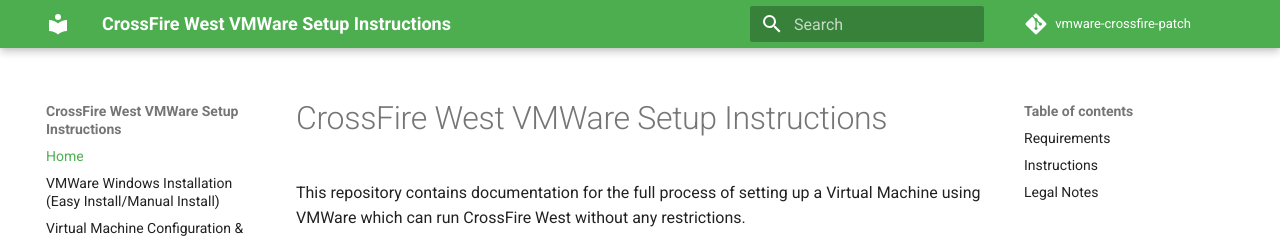
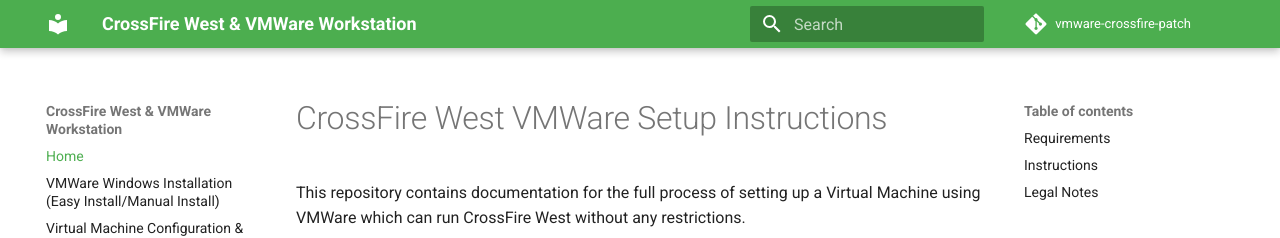
Before and after one commit to cfna/vmware-docs, an MkDocs documentation site: the page built from pages/index.md, in a window 1280 px wide. Shown: the top 238 px of the page. Built offline with MkDocs 1.6.1 and Material for MkDocs 9.7.7, drawn with Linux system fonts in a browser that asks for light colours; comment, search, counter and statistics services are not loaded.

Commit message:
Updated site title

```diff
--- a/mkdocs.yml
+++ b/mkdocs.yml
@@ -1,6 +1,6 @@
 # general information
 
-site_name: CrossFire West VMWare Setup Instructions
+site_name: CrossFire West & VMWare Workstation
 site_description: Setup instructions to run CrossFire West on a Virtual Machine using VMWare.
 site_author: Patrick Jung
 site_url: 'https://github.pddstudio.com/vmware-crossfire-patch'
```
